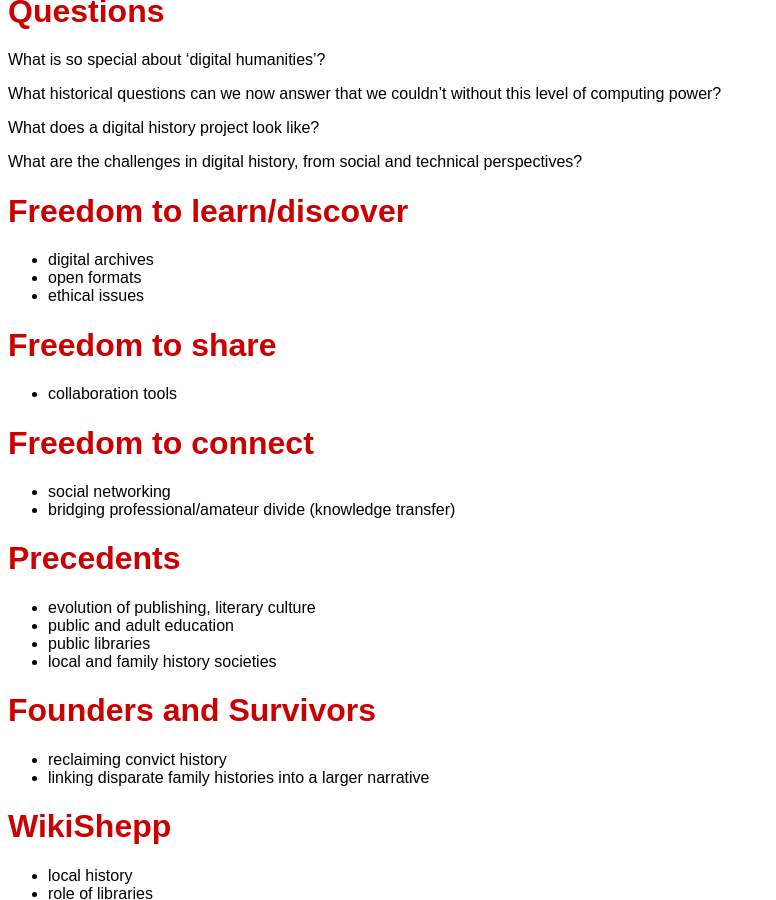
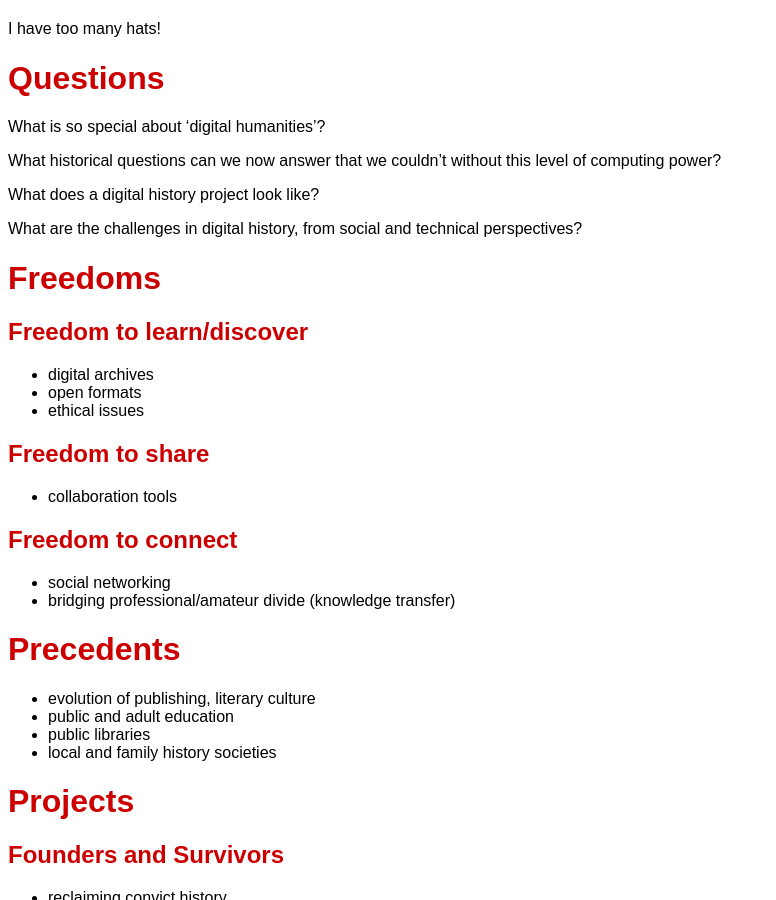
Before and after one commit to claudinec/claudinec.github.io, a Jekyll site: the page built from lca2010/plan.markdown, in a window 1280 px wide and 900 px high, scrolled down 741 px. Shown: the whole window, without its empty margins (0-776 px from the left). Built offline with Jekyll 4.4.1, drawn with Linux system fonts in a browser that asks for light colours.

Commit message:
normalise headers

```diff
--- a/lca2010/plan.markdown
+++ b/lca2010/plan.markdown
@@ -3,7 +3,7 @@
 title: Unlocking the ivory tower, or, Adventures in historical computing
 ---
 
-## The Vision
+# The Vision
 
 Vision: opening up
 
@@ -11,33 +11,32 @@
 * collaborative learning
 * collaborative interpretation, writing, creating
 
-## The Adventurers
+# The Adventurers
 
-### The builder
+## The builder
 
 Building: public system (user friendly?), secure private systems
 
-### The interpreter
+## The interpreter
 
 Interpreting between disciplines and skill sets
 
-### The teacher
+## The teacher
 
 Teaching 'the public': interest groups outside academia
 
-### The chronicler
+## The chronicler
 
 Chronicling/recording (resource for other projects)
 
 * methods, approaches
 * challenges
 
-## My challenge
+# My challenge
 
 I have too many hats!
 
-Questions
-=========
+# Questions
 
 What is so special about 'digital humanities'?
 
@@ -47,40 +46,38 @@
 
 What are the challenges in digital history, from social and technical perspectives?
 
-Freedom to learn/discover
-=========================
+# Freedoms
+
+## Freedom to learn/discover
 
 * digital archives
 * open formats
 * ethical issues
 
-Freedom to share
-================
+## Freedom to share
 
 * collaboration tools
 
-Freedom to connect
-==================
+## Freedom to connect
 
 * social networking
 * bridging professional/amateur divide (knowledge transfer)
 
-Precedents
-==========
+# Precedents
 
 * evolution of publishing, literary culture
 * public and adult education
 * public libraries
 * local and family history societies
 
-Founders and Survivors
-======================
+# Projects
+
+## Founders and Survivors
 
 * reclaiming convict history
 * linking disparate family histories into a larger narrative
 
-WikiShepp
-=========
+## WikiShepp
 
 * local history
 * role of libraries
```
